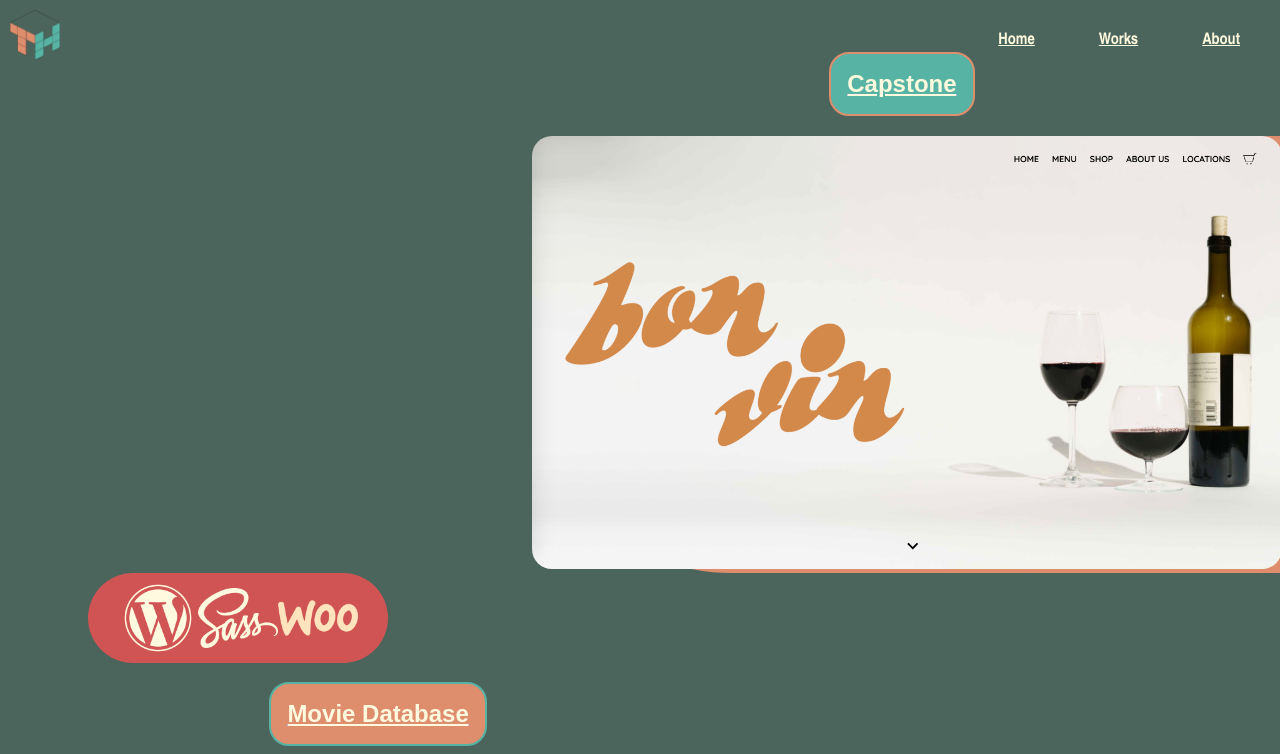
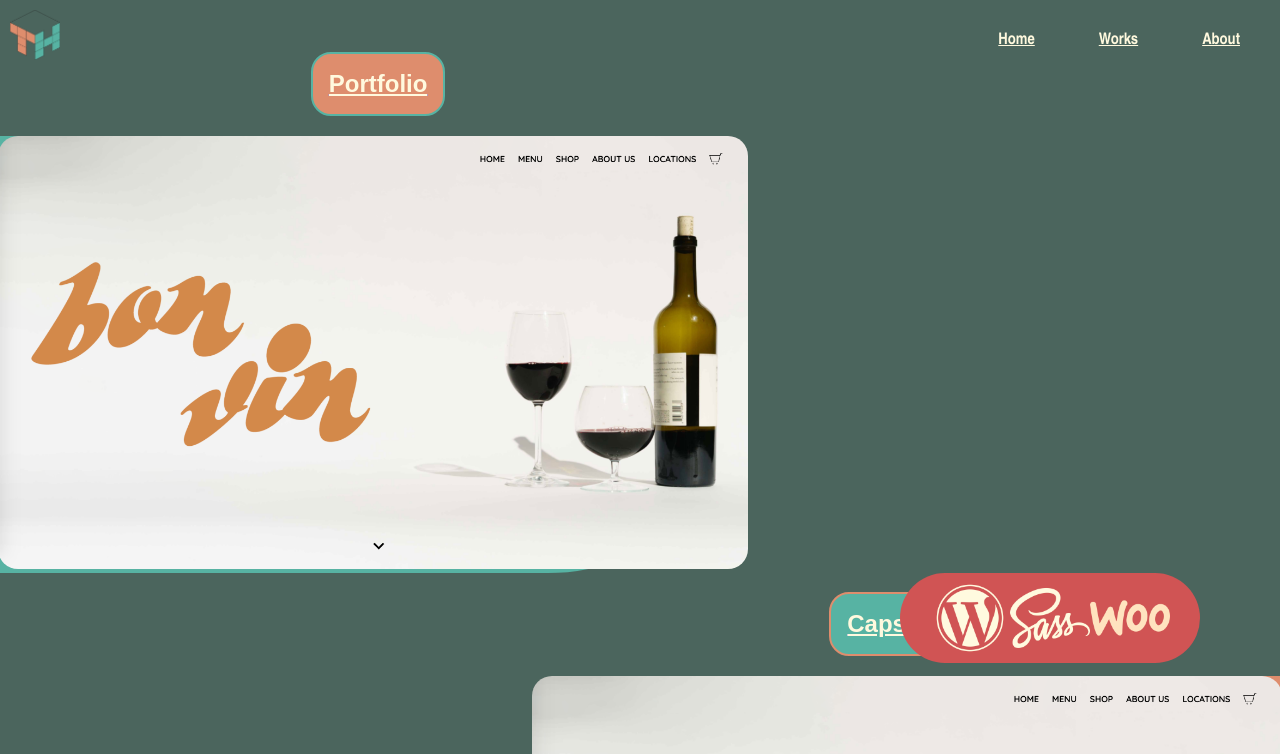
Before and after one commit to TylerHoman/Portfolio, a React (Create React App) app: page /works in a window 1280 px wide. Shown: the top 754 px of the page. Built offline with nearby package versions, Linux system fonts and the light colour scheme; a web font is replaced by a local one.

Commit message:
Adding content

```diff
--- a/src/components/content.json
+++ b/src/components/content.json
@@ -6,7 +6,9 @@
   },
   "website": {
     "title": "Portfolio",
-    "images": [""]
+    "images": [""],
+    "processImages": ["/images/tylerimage(1).png"],
+    "contents": "For my portfolio I wanted to focus on..."
   },
   "movie-database": {
     "title": "Movie Database",
--- a/src/pages/PageWorks.js
+++ b/src/pages/PageWorks.js
@@ -8,6 +8,27 @@ function PageWorks() {
       <div className="logo">
         {Content && <img src={Content.icons[10]} alt="favicon" />}
       </div>
+
+      <section className="website-wrapper">
+        <div className="website-title">
+          <NavLink to="/website">
+            <h2>{Content && Content["website"].title}</h2>
+          </NavLink>
+        </div>
+        <div className="website-image">
+          <NavLink to="/website">
+            {Content && (
+              <img src={Content["capstone"].images[0]} alt="WebSite" />
+            )}
+          </NavLink>
+        </div>
+      </section>
+      <div className="work-icons-website">
+        {Content && <img src={Content.icons[0]} alt="wordpress" />}
+        {Content && <img src={Content.icons[1]} alt="sass" />}
+        {Content && <img src={Content.icons[2]} alt="woo" />}
+      </div>
+
       <section className="capstone-wrapper">
         <div className="capstone-title">
           <NavLink to="/capstone">
--- a/src/pages/Website.js
+++ b/src/pages/Website.js
@@ -6,7 +6,7 @@ import Accordion from "../components/accordion";
 import AccordionReflect from "../components/accordionReflect.js";
 
 function WebSite() {
-  const data = Content["movie-database"];
+  const data = Content["website"];
   return (
     <>
       <section className="upper">
@@ -23,6 +23,14 @@ function WebSite() {
           <p>{data.contents}</p>
         </div>
       </section>
+
+      <section className="process">
+        <Accordion data={data} />
+      </section>
+
+      <section className="reflection">
+        <AccordionReflect data={data} />
+      </section>
     </>
   );
 }
--- a/src/routers/AppRouter.js
+++ b/src/routers/AppRouter.js
@@ -8,6 +8,7 @@ import "../scss/styles.scss";
 import Capstone from "../pages/Capstone";
 import HiLo from "../pages/HiLo";
 import MovieDatabase from "../pages/MovieDatabase";
+import WebSite from "../pages/Website";
 
 function AppRouter() {
   return (
@@ -24,6 +25,7 @@ function AppRouter() {
             <Route path="/capstone" element={<Capstone />} />
             <Route path="/hilo" element={<HiLo />} />
             <Route path="/movie-database" element={<MovieDatabase />} />
+            <Route path="/website" element={<WebSite />} />
           </Routes>
         </main>
       </div>
--- a/src/scss/_works.scss
+++ b/src/scss/_works.scss
@@ -2,6 +2,58 @@
 
 .page-works-wrapper {
   margin-top: 2rem;
+}
+
+.website-title h2 {
+  background-color: $orange;
+  color: $creme;
+  text-decoration: underline $creme;
+  padding: 1rem;
+  border-radius: 20px;
+  border: solid $teal 2px;
+}
+.website-image img {
+  width: 75vw;
+  height: auto;
+  border-radius: 20px;
+}
+
+.website-image {
+  background-color: $teal;
+  padding-top: 1vw;
+  padding-right: 17vw;
+  padding-bottom: 1vw;
+  padding-left: 2vw;
+  border-top-right-radius: 200px;
+  border-bottom-right-radius: 200px;
+  margin-left: -10px;
+}
+
+.website-wrapper {
+  display: flex;
+  justify-content: flex-start;
+  flex-direction: column;
+  flex-wrap: wrap;
+  align-content: flex-start;
+  align-items: center;
+}
+
+.work-icons-website img {
+  width: 6vw;
+  height: auto;
+  filter: invert(89%) sepia(15%) saturate(650%) hue-rotate(325deg)
+    brightness(111%) contrast(105%);
+}
+.work-icons-website {
+  position: absolute;
+  right: 0.5rem;
+  border-radius: 35px;
+  background-color: $red;
+  padding-top: 5px;
+  padding-bottom: 5px;
+  width: 22vw;
+  display: flex;
+  justify-content: center;
 }
 .capstone-title h2 {
   background-color: $teal;
@@ -159,6 +211,53 @@
 }
 
 @media (min-width: 900px) {
+  .website-image img {
+    width: 600px;
+    height: auto;
+    border-radius: 20px;
+  }
+
+  .website-image {
+    background-color: $teal;
+    padding-top: 1rem;
+    padding-right: 10rem;
+    padding-bottom: 1rem;
+    padding-left: 2rem;
+    border-top-right-radius: 200px;
+    border-bottom-right-radius: 200px;
+    transition-duration: 0.7s;
+  }
+
+  .website-image:hover {
+    padding-left: 11rem;
+    transition-duration: 0.7s;
+  }
+
+  .website-wrapper {
+    display: flex;
+    justify-content: flex-start;
+    flex-direction: column;
+    flex-wrap: wrap;
+    align-content: flex-start;
+    align-items: center;
+  }
+
+  .work-icons-website img {
+    width: 80px;
+    height: auto;
+  }
+  .work-icons-website {
+    position: absolute;
+    right: 5rem;
+    border-radius: 45px;
+    background-color: $red;
+    padding-top: 5px;
+    padding-bottom: 5px;
+
+    width: 300px;
+    display: flex;
+    justify-content: center;
+  }
   .capstone-image img {
     width: 600px;
     height: auto;
@@ -300,6 +399,15 @@
 }
 
 @media (min-width: 1100px) {
+  .website-image img {
+    width: 750px;
+    height: auto;
+    border-radius: 20px;
+  }
+  .website-image {
+    border-top-right-radius: 250px;
+    border-bottom-right-radius: 250px;
+  }
   .capstone-image img {
     width: 750px;
     height: auto;
```
